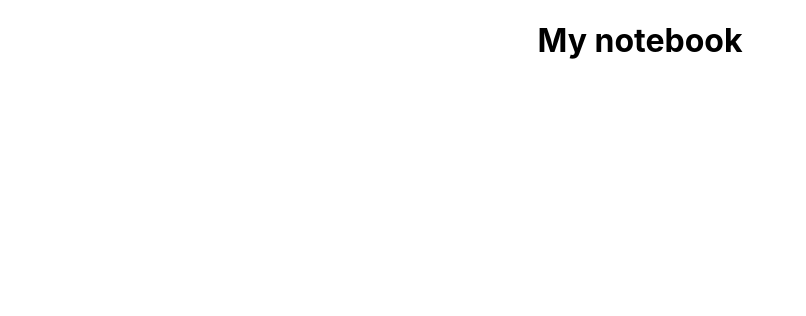
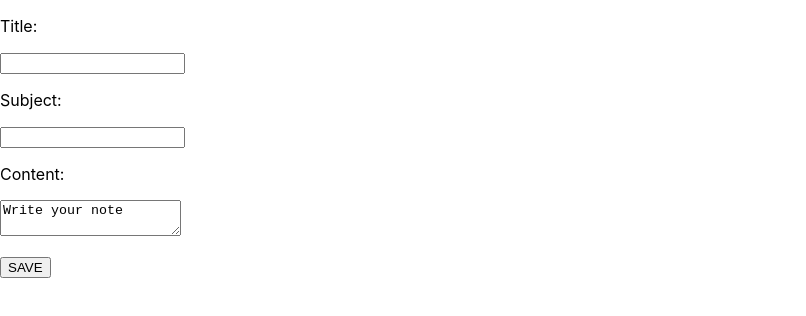
Before and after one commit to LeaDalibard/react-notebook, a React (Create React App) app: page / in a window 1280 px wide. Shown: the top 316 px of the page, without its empty margins (0-806 px from the left). Built offline with nearby package versions, Linux system fonts and the light colour scheme.

Commit message:
Adding form component

```diff
--- a/package.json
+++ b/package.json
@@ -6,6 +6,7 @@
     "@testing-library/jest-dom": "^5.11.6",
     "@testing-library/react": "^11.2.2",
     "@testing-library/user-event": "^12.6.0",
+    "prop-types": "^15.7.2",
     "react": "^17.0.1",
     "react-dom": "^17.0.1",
     "react-scripts": "4.0.1",
--- a/src/Components/Form/Form.js
+++ b/src/Components/Form/Form.js
@@ -0,0 +1,43 @@
+import React, {Component} from 'react'
+import PropTypes from 'prop-types'
+
+import './Form.css'
+
+
+class Form extends Component {
+    constructor(props) {
+        super(props);
+        this.state = {
+            title: '',
+            subject: '',
+            content: 'Write your note',
+            category: '',
+            date: null,
+        };
+    }
+
+    render() {
+        return (
+            <form className="form">
+                <p>Title:</p>
+                <input
+                    type='text'
+                    name='title'
+                />
+                <p>Subject:</p>
+                <input
+                    type='text'
+                    name='subject'
+                />
+                <label>
+                    <p>Content:</p>
+                    <textarea value={this.state.content}/>
+                </label>
+                <p><button type="button" className="submit">SAVE</button></p>
+
+            </form>
+        );
+    }
+}
+
+export default Form
--- a/src/index.js
+++ b/src/index.js
@@ -2,11 +2,12 @@ import React from 'react';
 import ReactDOM from 'react-dom';
 import './Containers/index.css';
 import App from './Containers/App';
+import Form from "./Components/Form";
 
 
 ReactDOM.render(
   <React.StrictMode>
-    <App />
+    <Form />
   </React.StrictMode>,
   document.getElementById('root')
 );
```
Also changed, not shown: 2 other files (tests, documents, lock files or other folders).
